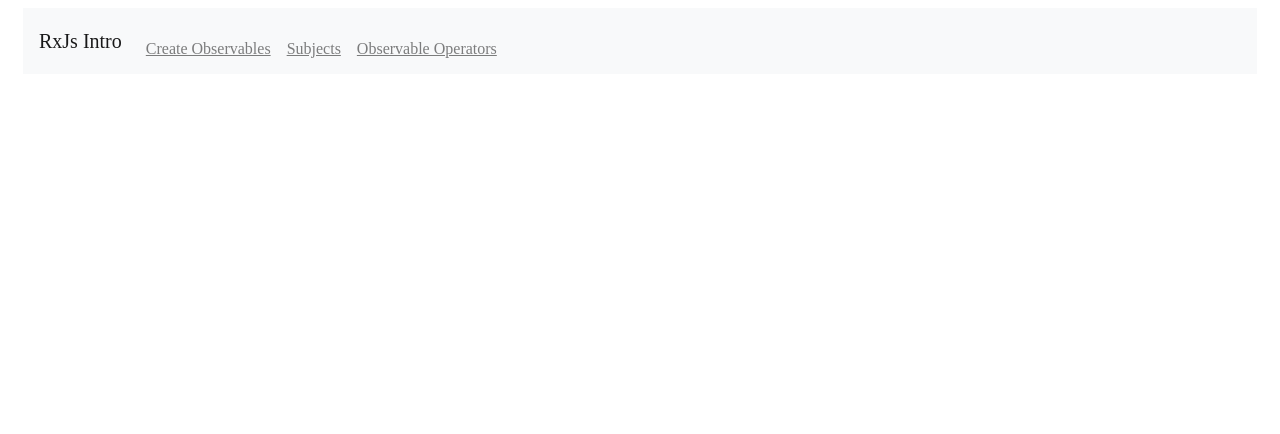
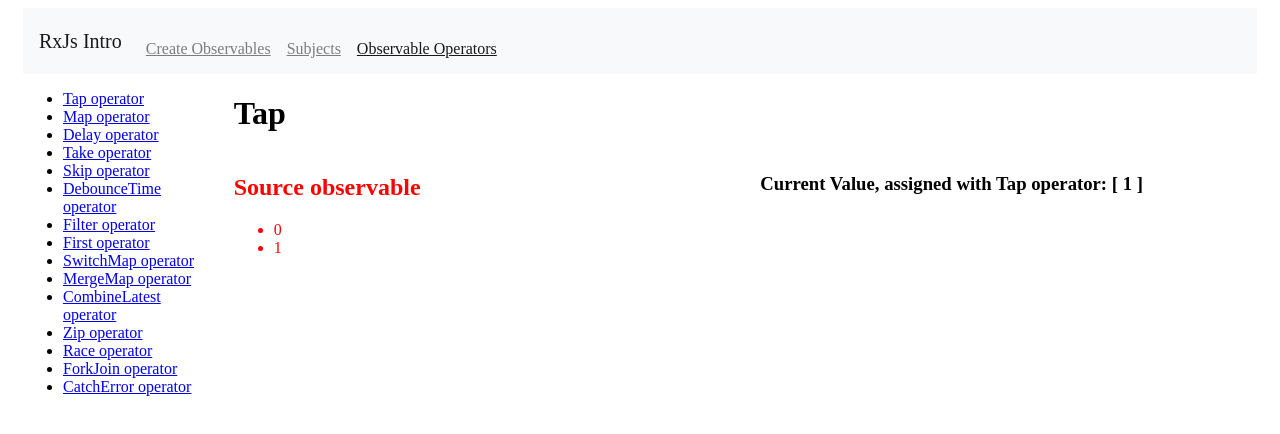
Before and after one commit to fgambarino/rxjs-intro, an Angular app: page /observable-operators/tap-operator in a window 1280 px wide. Before the commit this address led to /. Shown: the top 434 px of the page. Built offline with nearby package versions, Linux system fonts and the light colour scheme.

Commit message:
tap and fixes

```diff
--- a/src/app/app.module.ts
+++ b/src/app/app.module.ts
@@ -22,6 +22,7 @@
 import { ForkJoinOperatorComponent } from './components/fork-join-operator/fork-join-operator.component';
 import { HomeComponent } from './components/home/home.component';
 import { CatchErrorOperatorComponent } from './components/catch-error-operator/catch-error-operator.component';
+import { TapOperatorComponent } from './components/tap-operator/tap-operator.component';
 
 @NgModule({
   declarations: [
@@ -44,7 +45,8 @@
     RaceOperatorComponent,
     ForkJoinOperatorComponent,
     HomeComponent,
-    CatchErrorOperatorComponent
+    CatchErrorOperatorComponent,
+    TapOperatorComponent
   ],
   imports: [BrowserModule, AppRoutingModule, HttpClientModule],
   providers: [],
--- a/src/app/components/observable-operators/observable-operators.component.ts
+++ b/src/app/components/observable-operators/observable-operators.component.ts
@@ -7,15 +7,16 @@
 })
 export class ObservableOperatorsComponent implements OnInit {
   operatorPages = [
-    { url: 'map', name: 'Map operator' },
-    { url: 'delay', name: 'Delay operator' },
+    { url: 'tap-operator', name: 'Tap operator' },
+    { url: 'map-operator', name: 'Map operator' },
+    { url: 'delay-operator', name: 'Delay operator' },
     { url: 'take-operator', name: 'Take operator' },
     { url: 'skip-operator', name: 'Skip operator' },
-    { url: 'debounce-time', name: 'DebounceTime operator️' },
+    { url: 'debounce-time-operator', name: 'DebounceTime operator️' },
     { url: 'filter-operator', name: 'Filter operator' },
     { url: 'first-operator', name: 'First operator️' },
-    { url: 'switch-map', name: 'SwitchMap operator' },
-    { url: 'merge-map', name: 'MergeMap operator' },
+    { url: 'switch-map-operator', name: 'SwitchMap operator' },
+    { url: 'merge-map-operator', name: 'MergeMap operator' },
     { url: 'combine-latest-operator', name: 'CombineLatest operator' },
     { url: 'zip-operator', name: 'Zip operator' },
     { url: 'race-operator', name: 'Race operator' },
--- /dev/null
+++ b/src/app/components/tap-operator/tap-operator.component.html
@@ -0,0 +1,13 @@
+<h1>Tap</h1>
+<div class="row">
+  <div class="col">
+    <app-show-observable
+      title="Source observable"
+      color="red"
+      [observableInput]="sourceObservable$"
+    ></app-show-observable>
+  </div>
+  <div class="col">
+    <h3>Current Value, assigned with Tap operator: [ {{ currentValue }} ]</h3>
+  </div>
+</div>
--- /dev/null
+++ b/src/app/components/tap-operator/tap-operator.component.ts
@@ -0,0 +1,21 @@
+import { Component, OnInit } from '@angular/core';
+import { Observable, interval } from 'rxjs';
+import { tap } from 'rxjs/operators';
+
+@Component({
+  selector: 'app-tap-operator',
+  templateUrl: './tap-operator.component.html',
+  styleUrls: ['./tap-operator.component.scss']
+})
+export class TapOperatorComponent implements OnInit {
+  sourceObservable$: Observable<any>;
+  currentValue = '';
+
+  constructor() {}
+
+  ngOnInit() {
+    this.sourceObservable$ = interval(2000).pipe(
+      tap(i => (this.currentValue = i))
+    );
+  }
+}
--- a/src/index.html
+++ b/src/index.html
@@ -1,14 +1,14 @@
-<!doctype html>
+<!DOCTYPE html>
 <html lang="en">
-<head>
-  <meta charset="utf-8">
-  <title>RxjsIntro</title>
-  <base href="/">
+  <head>
+    <meta charset="utf-8" />
+    <title>RxJS Intro</title>
+    <base href="/" />
 
-  <meta name="viewport" content="width=device-width, initial-scale=1">
-  <link rel="icon" type="image/x-icon" href="favicon.ico">
-</head>
-<body>
-  <app-root></app-root>
-</body>
+    <meta name="viewport" content="width=device-width, initial-scale=1" />
+    <link rel="icon" type="image/x-icon" href="favicon.ico" />
+  </head>
+  <body>
+    <app-root></app-root>
+  </body>
 </html>
```
Also changed, not shown: src/app/app-routing.module.ts (+11 -6 lines), src/app/components/tap-operator/tap-operator.component.scss (added).
